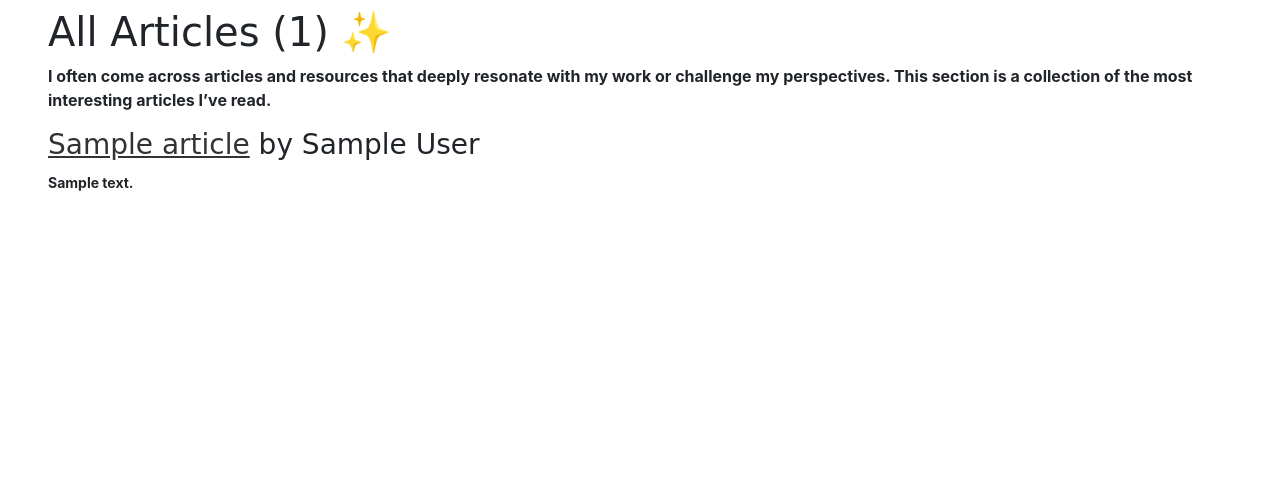
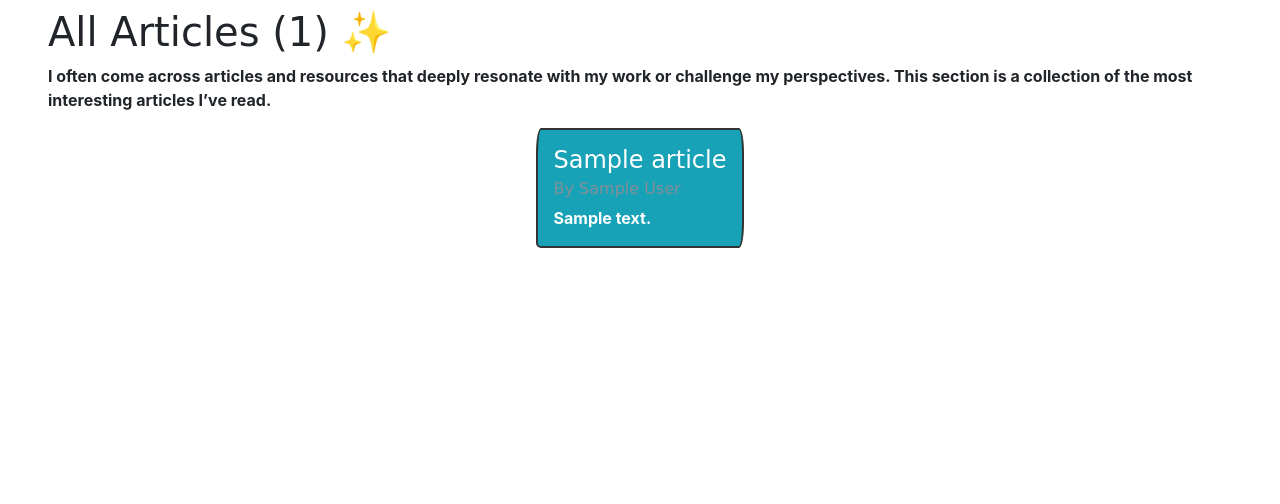
Before and after one commit to cacrespo/website, a Django app: page /blog/articles/ in a window 1280 px wide. Shown: the part 76-580 px from the top of the page. Run offline with Django 5.2, Linux system fonts and the light colour scheme; tables that the repository leaves empty hold one stand-in row (values such as "Sample post"); some libraries are stand-ins or nearby versions; some web fonts are replaced.

Commit message:
fix: posts and articles (#42)

```diff
--- a/blog/templates/blog/article.html
+++ b/blog/templates/blog/article.html
@@ -4,15 +4,26 @@
 
 {% block content %}
 <section>
-    <h1>All Articles ({{ articles|length }}) ✨</h1>
-        <p>I often come across articles and resources that deeply resonate with my work or challenge my perspectives. This section is a collection of the most interesting articles I’ve read.</p>
-        {% for article in articles %}
-        <section>
-            <h3><a href="{{ article.link }}">{{article.title}}</a> by {{article.author}} </h3>
-            <small>
-                {{ article.comment }}
-            </small>
-        </section>
-        {% endfor %}
+  <h1>All Articles ({{ articles|length }}) ✨</h1>
+  <p>
+    I often come across articles and resources that deeply resonate with my work or challenge my perspectives.
+    This section is a collection of the most interesting articles I’ve read.
+  </p>
+</section>
+
+<section class="d-flex flex-wrap justify-content-center gap-3">
+  {% for article in articles %}
+    <div class="card text-white bg-info mb-3" style="max-width: 20rem;">
+      <div class="card-body">
+        <h4 class="card-title">
+          <a href="{{ article.link }}" class="text-decoration-none text-light">
+            {{ article.title }}
+          </a>
+        </h4>
+        <h6 class="card-subtitle mb-2 text-muted">By {{ article.author }}</h6>
+        <p class="card-text">{{ article.comment }}</p>
+      </div>
+    </div>
+  {% endfor %}
 </section>
 {% endblock content %}
```
Also changed, not shown: blog/templates/blog/base.html (+15 -7 lines).
